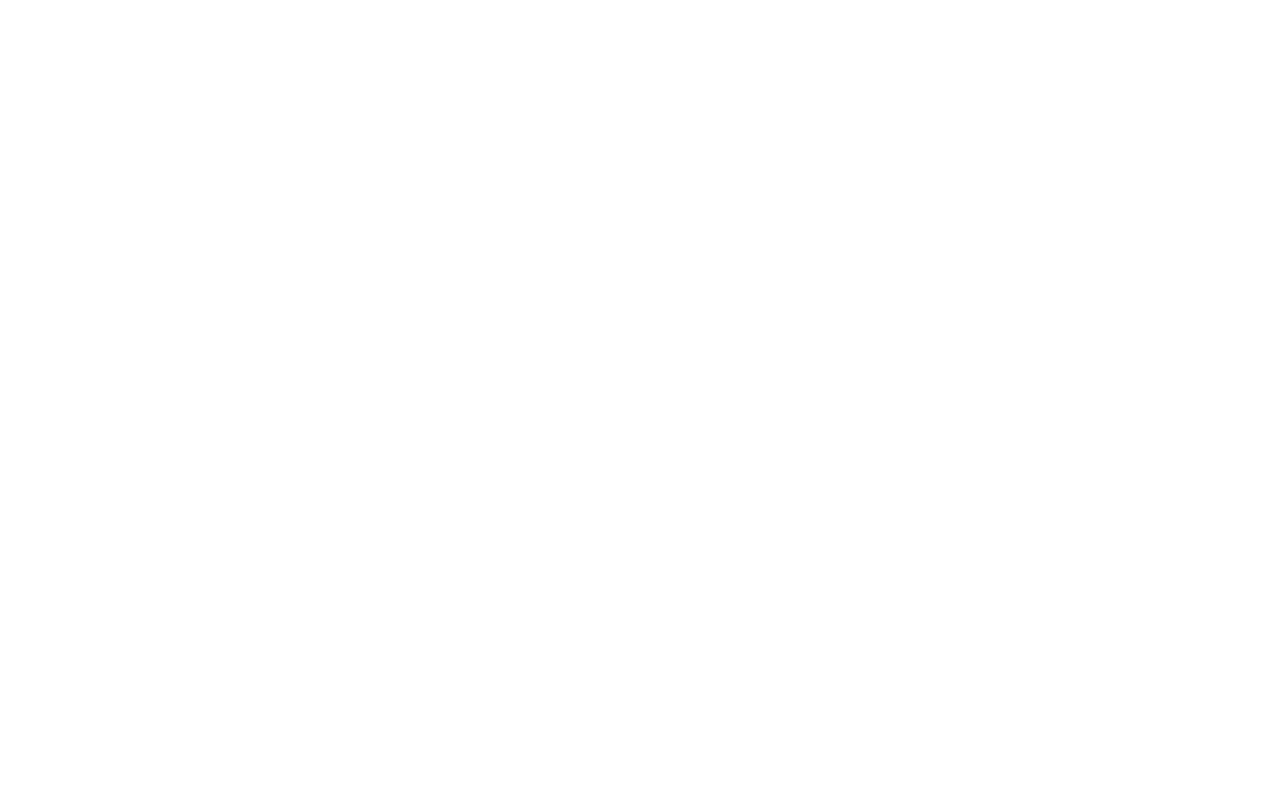
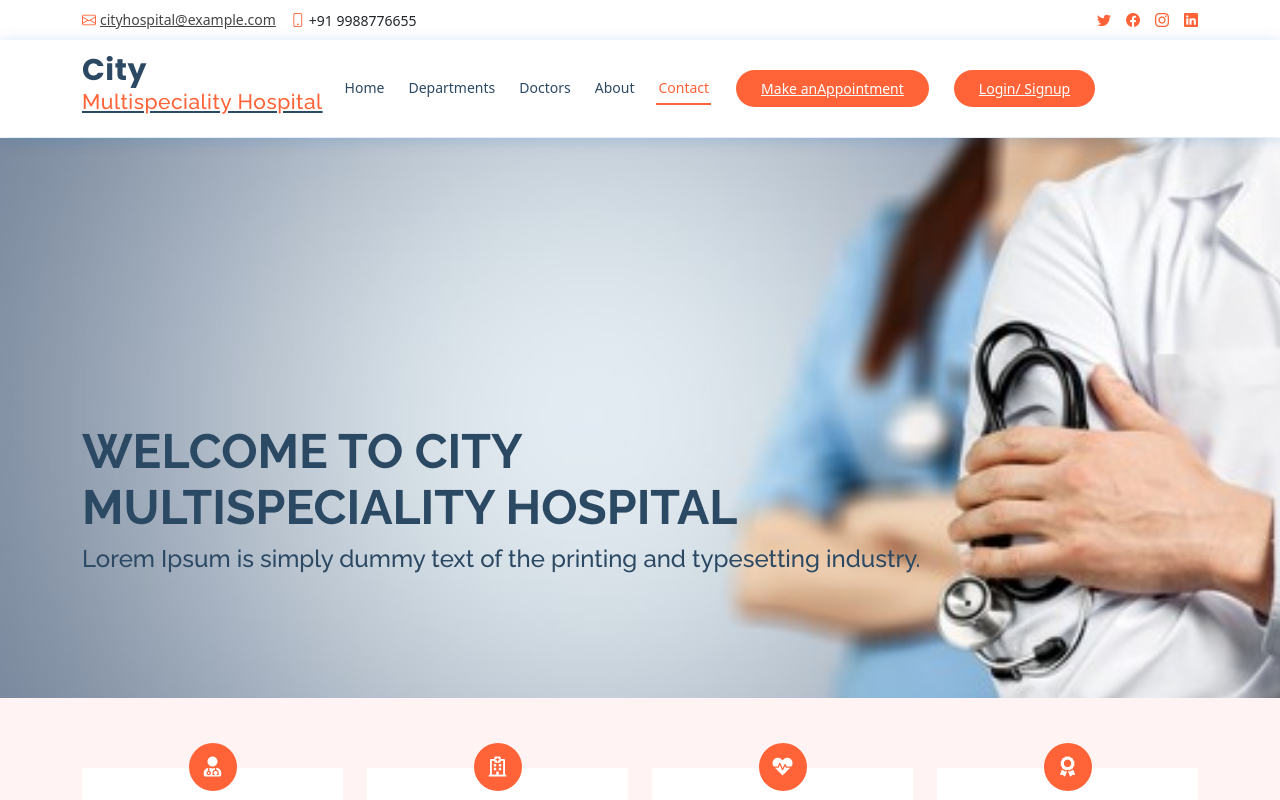
Before and after one commit to backbenchrs/myapp1, a React (Create React App) app: page / in a window 1280 px wide. Before the commit this address had no page. Shown: the top 800 px of the page. Built offline with nearby package versions, Linux system fonts and the light colour scheme.

Commit message:
less than zero unappear

```diff
--- a/src/App.js
+++ b/src/App.js
@@ -10,17 +10,18 @@
 import Department from './Departments/Department';
 import Doctor from './Doctors/Doctor';
 import Home from './Home/Home';
+import Layout from './Layout/Layout';
 
 
 const App = () => {
   return (
     <div>
       <Routes>
-        <Route path="/home" element={<Home />} />
-        <Route path="/departments" element={<Department />} />
-        <Route path="/doctors" element={<Doctor />} />
-        <Route path="/about " element={<About />} />
-        <Route path = "/ontact" element = {<Contact/>} />
+        <Route path="/" element={<Layout><Home /></Layout>} />
+        <Route path="/departments" element={<Layout><Department /></Layout>} />
+        <Route path="/doctors" element={<Layout><Doctor /></Layout>} />
+        <Route path="/about" element={<Layout><About /></Layout>} />
+        <Route path = "/contact" element = {<Layout><Contact/></Layout>} />
       </Routes>
     </div>
 
--- a/src/Departments/Department.js
+++ b/src/Departments/Department.js
@@ -30,7 +30,7 @@
         </div>
         <nav id="navbar" className="navbar order-last order-lg-0">
           <ul>
-            <li><Link className="nav-link scrollto" to="/home">Home</Link></li>
+            <li><Link className="nav-link scrollto" to="/">Home</Link></li>
             <li><Link className="nav-link scrollto" to="/departments">Departments</Link></li>
             <li><Link className="nav-link scrollto" to="/doctors">Doctors</Link></li>
             <li><Link className="nav-link scrollto" to="/about">About</Link></li>
--- /dev/null
+++ b/src/Layout/Layout.js
@@ -0,0 +1,15 @@
+import React from 'react'
+import Footer from '../components/Footer'
+import Header from '../components/Header'
+
+const Layout = (props) => {
+    return (
+        <div>
+            <Header/>
+            {props.children}
+            <Footer />
+        </div>
+    )
+}
+
+export default Layout
--- a/src/PracticeData/PracticeData.js
+++ b/src/PracticeData/PracticeData.js
@@ -7,7 +7,9 @@
     setCount(count + 1)
   }
   const onClickHandlerr =  () => {
-    setCount(count - 1)
+    if (count > 0) {
+      setCount(count - 1)
+    }
   }
 //   //  const [first, setfirst] = useState(0);
 // const [array, setArray] = useState(['a','b','c','d','e']);
--- /dev/null
+++ b/src/components/Footer.js
@@ -0,0 +1,35 @@
+import React from 'react'
+import { Link } from "react-router-dom";
+
+
+
+const Footer = () => {
+    return (
+        <div>
+            <footer id="footer">
+                <div className="container d-md-flex py-4">
+                    <div className="me-md-auto text-center text-md-start">
+                        <div>
+                            <h4>Address</h4>
+                            <p>
+                                F-505, <br />
+                                Inovative Plazza<br />
+                                New Delhi, India<br /><br />
+                                <strong>Phone:</strong> +91 9988776655<br />
+                                <strong>Email:</strong> cityhospital@example.com<br />
+                            </p>
+                        </div>
+                    </div>
+                    <div className="social-links text-center text-md-right pt-3 pt-md-0">
+                        <a href="#" className="twitter"><i className="bx bxl-twitter" /></a>
+                        <a href="#" className="facebook"><i className="bx bxl-facebook" /></a>
+                        <a href="#" className="instagram"><i className="bx bxl-instagram" /></a>
+                        <a href="#" className="google-plus"><i className="bx bxl-skype" /></a>
+                        <a href="#" className="linkedin"><i className="bx bxl-linkedin" /></a>
+                    </div>
+                </div>
+            </footer></div>
+    )
+}
+
+export default Footer
--- /dev/null
+++ b/src/components/Header.js
@@ -0,0 +1,33 @@
+import React from 'react'
+import { Link } from "react-router-dom";
+
+const Header = () => {
+  return (
+    <div>
+        <header id="header" className="fixed-top">
+      <div className="container d-flex align-items-center">
+        <div className="logo">
+          <a href="../index.html">
+            <h1 className="logo me-auto">City</h1><br />
+            <h2 className="logo-tiny-text me-auto">Multispeciality Hospital</h2>
+          </a>
+        </div>
+        <nav id="navbar" className="navbar order-last order-lg-0">
+          <ul>
+            <li><Link className="nav-link scrollto" to="/">Home</Link></li>
+            <li><Link className="nav-link scrollto" to="/departments">Departments</Link></li>
+            <li><Link className="nav-link scrollto" to="/doctors">Doctors</Link></li>
+            <li><Link className="nav-link scrollto" to="/about">About</Link></li>
+            <li><Link className="nav-link scrollto active" to="/contact">Contact</Link></li>
+          </ul>
+          <i className="bi bi-list mobile-nav-toggle" />
+        </nav>
+        <a href="./appointment.html" className="appointment-btn scrollto"><span className="d-none d-md-inline">Make an</span>
+          Appointment</a>
+      </div>
+    </header>
+    </div>
+  )
+}
+
+export default Header
```
